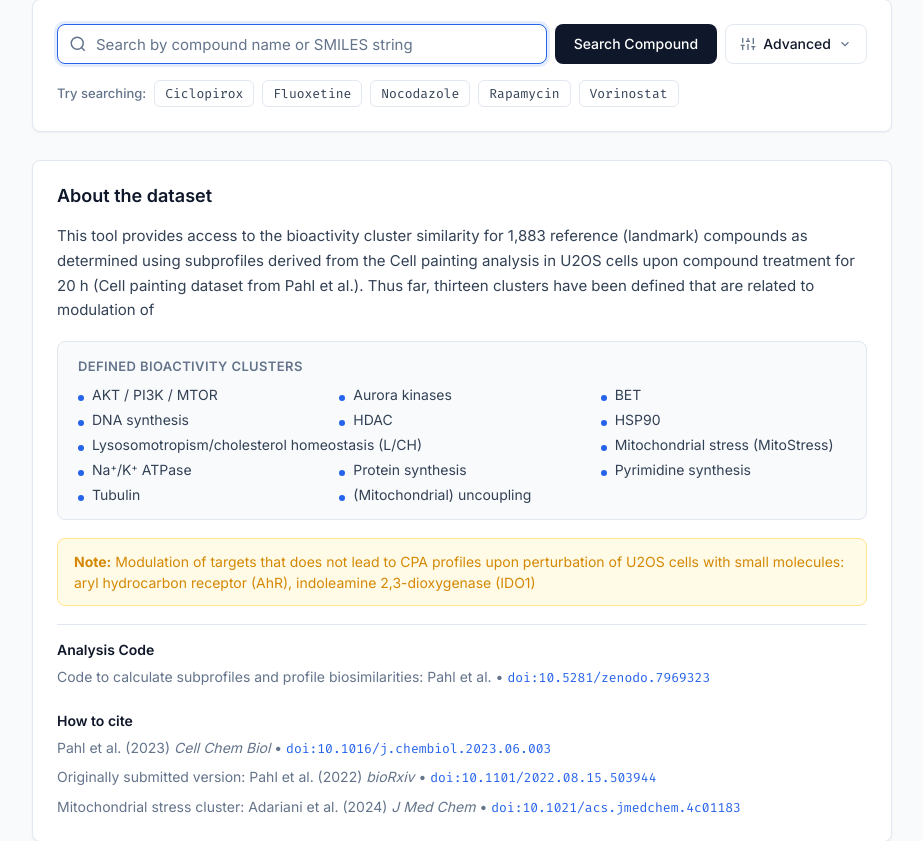
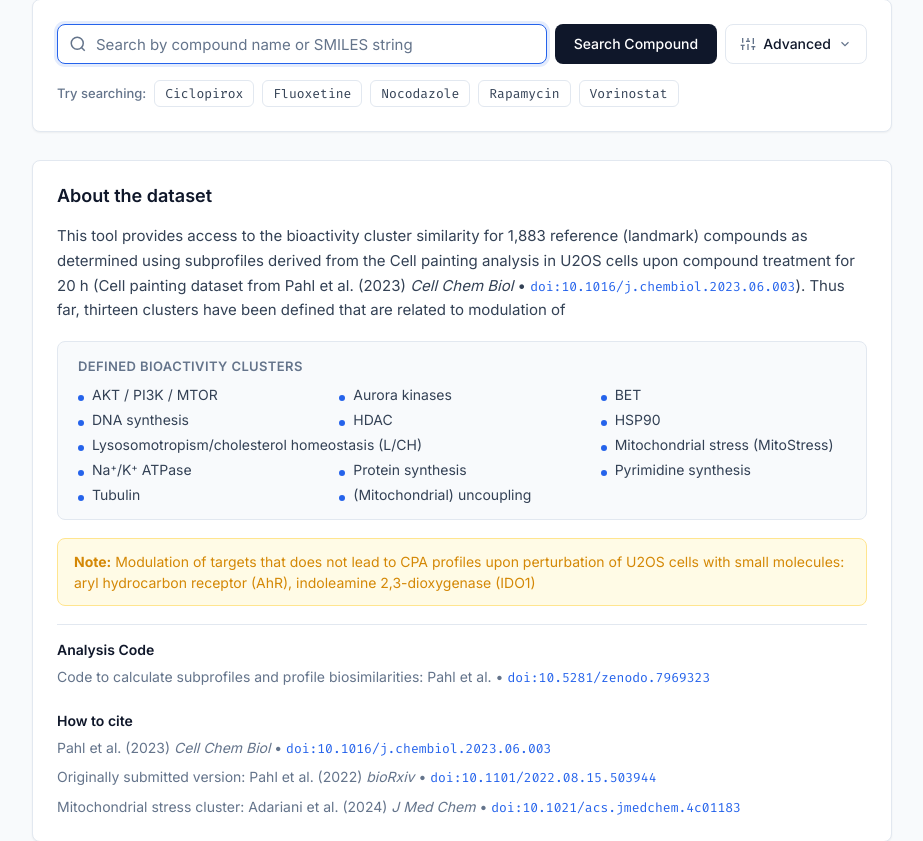
Before and after one commit to czett/cpcse, a Flask app: page / in a window 1280 px wide. Shown: the part 284-1125 px from the top of the page, without its empty margins (178-1101 px from the left). Run offline with Flask 3, Linux system fonts and the light colour scheme; the visitor is signed in with stand-in values (Sample User, id 1); some libraries are stand-ins or nearby versions.

Commit message:
adding cell chem biol & doi link to landing page descriptive text

```diff
--- a/templates/search.html
+++ b/templates/search.html
@@ -309,7 +309,7 @@
 	<div class="ui-card info-section">
 		<h2 class="info-section-title">About the dataset</h2>
 		<p class="info-text">
-			This tool provides access to the bioactivity cluster similarity for 1,883 reference (landmark) compounds as determined using subprofiles derived from the Cell painting analysis in U2OS cells upon compound treatment for 20 h (Cell painting dataset from Pahl et al.). Thus far, thirteen clusters have been defined that are related to modulation of
+			This tool provides access to the bioactivity cluster similarity for 1,883 reference (landmark) compounds as determined using subprofiles derived from the Cell painting analysis in U2OS cells upon compound treatment for 20 h (Cell painting dataset from Pahl et al. (2023) <em>Cell Chem Biol</em> &bull;	<a href="https://doi.org/10.1016/j.chembiol.2023.06.003" target="_blank" rel="noopener" class="citation-link">doi:10.1016/j.chembiol.2023.06.003</a>). Thus far, thirteen clusters have been defined that are related to modulation of
 		</p>
 
 		<!-- Structured Cluster Grid -->
```
